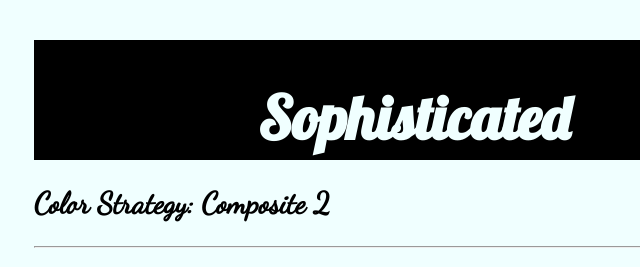
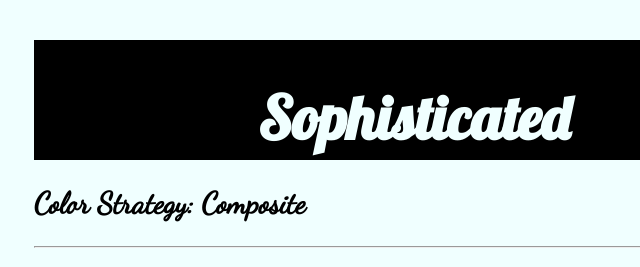
Before and after one commit to archabinx07/Assignment1, a plain HTML site: page index.html in a window 1280 px wide. Shown: the top 267 px of the page, 226-866 px from the left. Drawn offline with Linux system fonts and the light colour scheme.

Commit message:
changed title back

```diff
--- a/index.html
+++ b/index.html
@@ -13,7 +13,7 @@
             <header>
             <h1>Sophisticated</h1>
             </header>
-            <h2>Color Strategy: Composite 2</h2>
+            <h2>Color Strategy: Composite</h2>
             <hr>
             <p>Lorem ipsum dolor sit amet, consectetur adipisicing elit,
                 sed do eiusmod tempor incididunt ut labore et dolore magna
```
